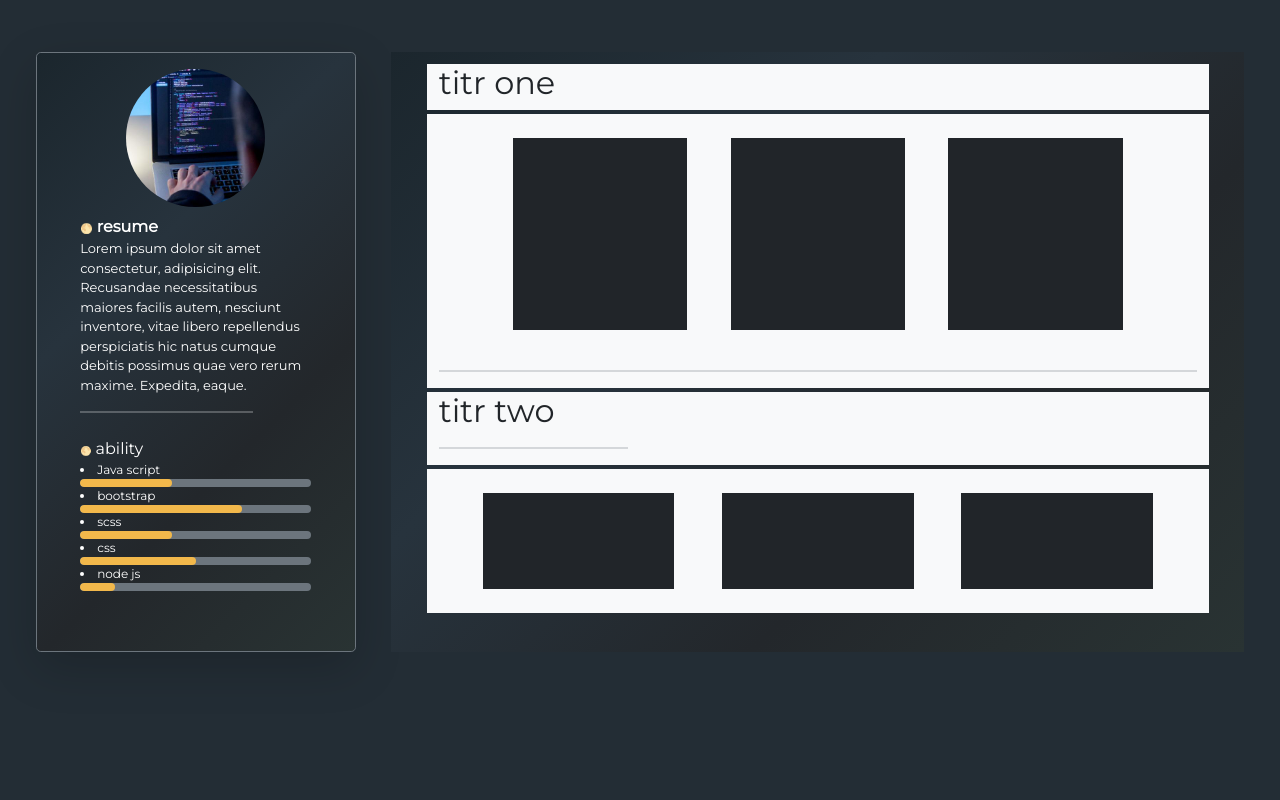
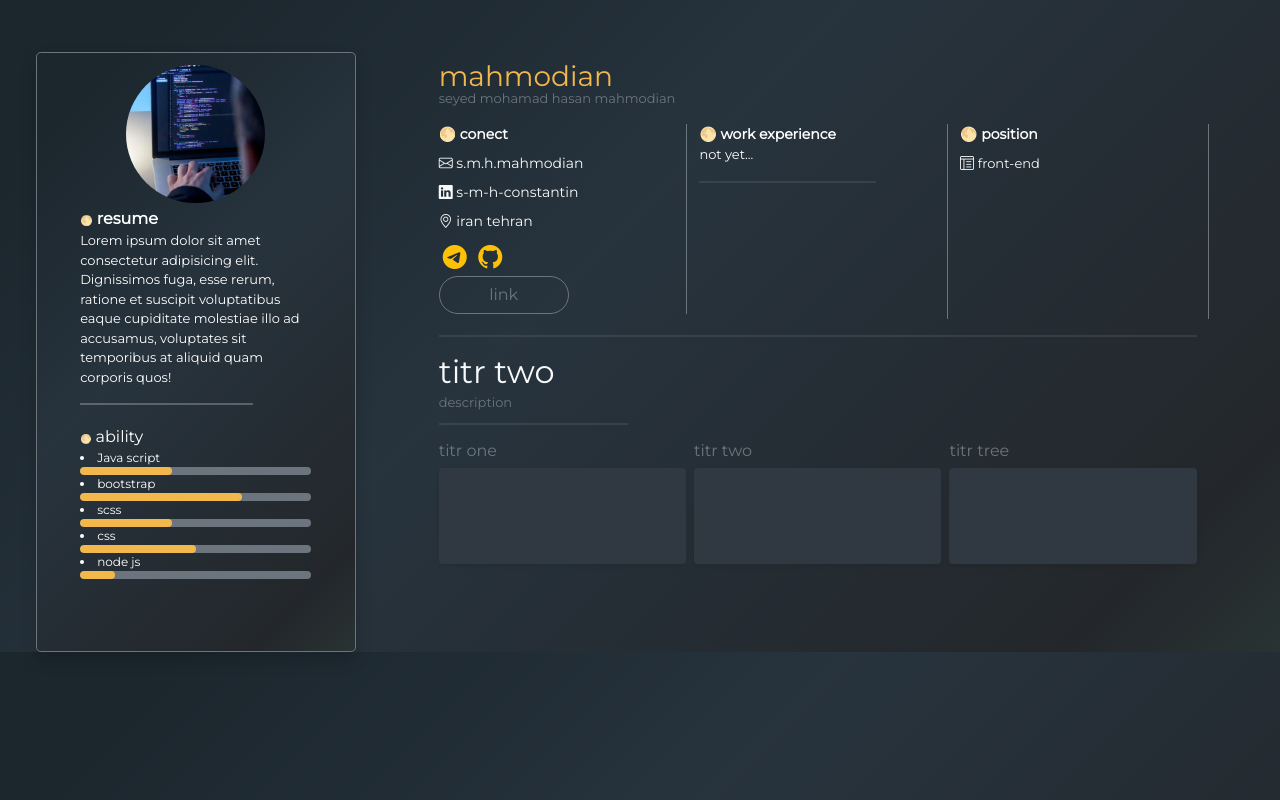
Before and after one commit to smh-kneonix/resume, a plain HTML site: page html/index.html in a window 1280 px wide. Drawn offline with nearby package versions, Linux system fonts and the light colour scheme.

Commit message:
70% of col 2

```diff
--- a/css/main.css
+++ b/css/main.css
@@ -10,7 +10,7 @@ p {
 }
 
 body {
-    background-color: rgb(35, 45, 53);
+    background: -webkit-linear-gradient(-45deg, #1b262d 9%,#27333d 44%,#23272b 89%,#293333 100%);
     display: flex;
     justify-content: center;
 }
@@ -19,15 +19,8 @@ body {
     height: 100%;
     width: 100%;
     max-width: 1500px;
-
 }
 
-.first-col {
-    min-height: 570px;
-    max-height: 600px;
-    height: 90vh;
-    background: -webkit-linear-gradient(-45deg, #1b262d 0%, #27333d 34%, #23272b 66%, #293333 100%);
-}
 
 li {
     font-size: 12px;
@@ -40,3 +33,28 @@ li {
 .bg-bar {
     background-color: #f2b84b;
 }
+
+.first-col {
+    min-height: 570px;
+    max-height: 600px;
+    height: 90vh;
+    background: -webkit-linear-gradient(-45deg, #1b262d 9%,#27333d 44%,#23272b 89%,#293333 100%);
+}
+
+.second-col{
+    min-height: 570px;
+    max-height: 600px;
+    height: 90vh;
+}
+
+.second-col div h3{
+    color:#f2b84b;
+    margin-bottom: -5px;
+}
+
+.marg-cs{
+    margin-top: -6px;
+}
+.bg-card{
+    background-color: #303941;
+}
--- a/html/index.html
+++ b/html/index.html
@@ -10,24 +10,25 @@
     <link rel="stylesheet" href="https://cdn.jsdelivr.net/npm/bootstrap@5.0.2/dist/css/bootstrap.rtl.min.css"
         integrity="sha384-gXt9imSW0VcJVHezoNQsP+TNrjYXoGcrqBZJpry9zJt8PCQjobwmhMGaDHTASo9N" crossorigin="anonymous">
     <link rel="stylesheet" href="../css/main.css">
+    <link rel="stylesheet" href="https://cdn.jsdelivr.net/npm/bootstrap-icons@1.8.3/font/bootstrap-icons.css">
     <title>resume</title>
 </head>
 
 <body>
     <div class="row justify-content-evenly align-items-center mt-5 first-row ">
 
-        <div class="col-11 col-md-3 first-col mt-1 rounded-3 border-secondary border shadow-lg">
-            <div class=" row justify-content-center gy-2 m-2">
+        <div class="col-11 col-md-3 first-col mt-1 rounded-3 border-secondary border shadow">
+            <div class=" row justify-content-center gy-1 m-2">
 
-                <img class="rounded-circle col-5 col-md-7" src="../img/81943812.jpg">
+                <img class="rounded-circle col-5 col-md-7" src="../img/profile.jpg">
 
                 <div class="col-11 text-white" dir="ltr">
                     <span style='font-size:10px;'>&#127765;</span>
                     <strong>resume</strong>
                     <p>
-                        Lorem ipsum dolor sit amet consectetur, adipisicing elit. Recusandae necessitatibus maiores
-                        facilis autem, nesciunt inventore, vitae libero repellendus perspiciatis hic natus cumque
-                        debitis possimus quae vero rerum maxime. Expedita, eaque.
+                        Lorem ipsum dolor sit amet consectetur adipisicing elit. Dignissimos fuga, esse rerum, ratione
+                        et suscipit voluptatibus eaque cupiditate molestiae illo ad accusamus, voluptates sit temporibus
+                        at aliquid quam corporis quos!
                     </p>
                     <hr class="border border-light w-75">
                 </div>
@@ -66,60 +67,102 @@
             </div>
         </div>
 
-        <div class="col-11 col-sm-8 bg-dark first-col mt-1">
+        <div class="col-11 col-md-8 second-col mt-1">
 
-            <div class="row gy-1 align-items-center justify-content-center mt-2">
-                <div class="col-11 bg-light">
-                    <h2>
-                        titr one
-                    </h2>
+            <div class="row align-items-center justify-content-center mt-2">
+                <div class="col-11">
+                    <h3>mahmodian</h3>
+                    <p class="text-secondary">seyed mohamad hasan mahmodian</p>
                 </div>
 
-                <div class="col-11 bg-light">
+                <div class="col-11">
+                    <div class="row row-cols-1 gy-2 row-cols-md-3 justify-content-start align-items-baseline"
+                        style="min-height: 195px;">
+
+                        <div class="col border-start border-secondary" style="font-size: 14px;">
+
+                            <span>&#127765;</span>
+                            <strong class="text-white">conect</strong>
+                            <div class="mb-2 mt-2">
+                                <i class="text-light bi bi-envelope"></i>
+                                <a class="text-light text-decoration-none" target="_blank"
+                                    href="mailto:s.m.h.mahmodian@gmail.com">s.m.h.mahmodian</a>
+                            </div>
+                            <div class="mb-2">
+                                <i class="text-light bi bi-linkedin"></i>
+                                <a class="text-light text-decoration-none" target="_blank"
+                                    href="https://www.linkedin.com/in/s-m-h-constantin-03a90a216/">s-m-h-constantin</a>
+                            </div>
+                            <div class="mb-2">
+                                <i class="text-light  bi bi-geo-alt"></i>
+                                <a class="text-light text-decoration-none" target="_blank"
+                                    href="https://www.google.com/maps/place/Tehran,+Tehran+Province">iran tehran</a>
+                            </div>
+
+
+                            <a href="https://t.me/co_0_O" target="_blank"><i
+                                    class="text-warning m-1 fs-4 bi bi-telegram"></i></a>
+                            <a href="https://github.com/smhconstantin" target="_blank"><i
+                                    class="text-warning m-1 fs-4 bi bi-github"></i></a>
                             <br>
-                    <div class="row justify-content-center align-items-center">
-                        <div class="col-11">
-                            <div
-                                class="row row-cols-1 gy-1 gx-1 row-cols-sm-4 justify-content-evenly align-items-baseline">
 
-                                <div class="col bg-dark">
-                                    <br><br><br><br><br><br><br><br>
+                            <a style="width: 130px;" class="col-1 btn btn-outline-secondary rounded-pill"
+                                href="https://linktr.ee/smhconstantin" target="_blank">link</a>
+
                         </div>
-                                <div class="col bg-dark">
-                                    <br><br><br><br><br><br><br><br>
+
+                        <div class="col  border-start border-secondary" style="font-size: 14px;height: 195px;">
+                            <span>&#127765;</span>
+                            <strong class="text-white">work experience</strong>
+                            <p class="text-white">not yet...</p>
+                            <hr class="border border-secondary w-75">
+                            <br><br><br><br><br><br>
                         </div>
-                                <div class="col bg-dark">
-                                    <br><br><br><br><br><br><br><br>
+
+                        <div class="col  border-start border-secondary" style="font-size: 14px;height: 195px;">
+                            <span>&#127765;</span>
+                            <strong class="text-white">position</strong>
+                            <div class="mb-2 mt-2">
+                                <i class="text-light bi bi-layout-text-window-reverse"></i>
+                                <p class="text-light d-inline"> front-end</p>
+                            </div>
+                            <!-- <div class="mb-2 mt-2">
+                                <i class="text-light bi bi-hdd-rack"></i><p class="text-light  d-inline">   back-end</p>
+                            </div> -->
                         </div>
 
                     </div>
-                        </div>
-                    </div>
-                    <br>
+
                     <hr class="border border-secondary">
                 </div>
 
-                <div class="col-11 bg-light ">
-                    <h2>titr two</h2>
-                    <hr class="border border-secondary w-25" dir="ltr">
+                <div class="col-11">
+                    <h2 class="text-light">titr two</h2>
+                    <p class="text-secondary marg-cs">description</p>
+                    <hr class="border border-secondary w-25 marg-cs" dir="ltr">
                 </div>
 
-                <div class="col-11 bg-light">
-
-                    <br>
-                    <div class="row row-cols-1 row-cols-md-4 gx-2 justify-content-evenly align-items-center gy-2">
-                        <div class="col bg-dark">
-                            <br><br><br><br>
-                        </div>
-                        <div class="col bg-dark">
-                            <br><br><br><br>
-                        </div>
-                        <div class="col bg-dark">
+                <div class="col-11">
+                    <div class="row row-cols-1 row-cols-md-3 gx-2 justify-content-evenly align-items-center gy-2">
+                        <div class="col">
+                            <h6 class="text-secondary"> titr one</h6>
+                            <div class="bg-card rounded-2 shadow-sm">
                                 <br><br><br><br>
                             </div>
                         </div>
-                    <br>
-
+                        <div class="col">
+                            <h6 class="text-secondary"> titr two</h6>
+                            <div class="bg-card rounded-2 shadow-sm">
+                                <br><br><br><br>
+                            </div>
+                        </div>
+                        <div class="col">
+                            <h6 class="text-secondary"> titr tree</h6>
+                            <div class="bg-card rounded-2 shadow-sm">
+                                <br><br><br><br>
+                            </div>
+                        </div>
+                    </div>
                 </div>
 
             </div>
```
Also changed, not shown: img/profile.jpg (renamed from img/81943812.jpg). Lines whose indentation alone changed are shown as unchanged.
